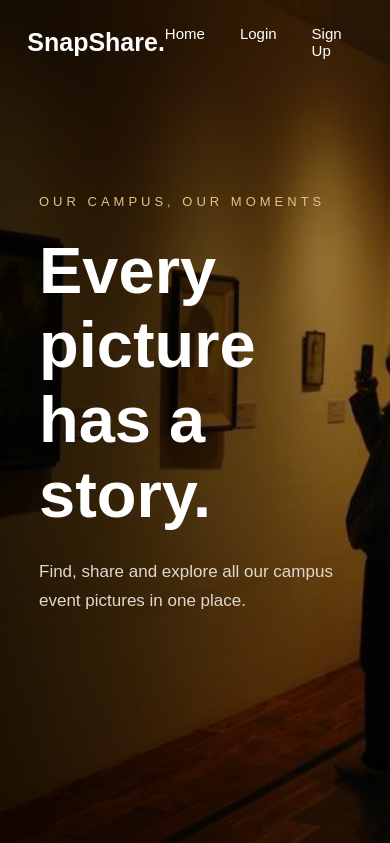
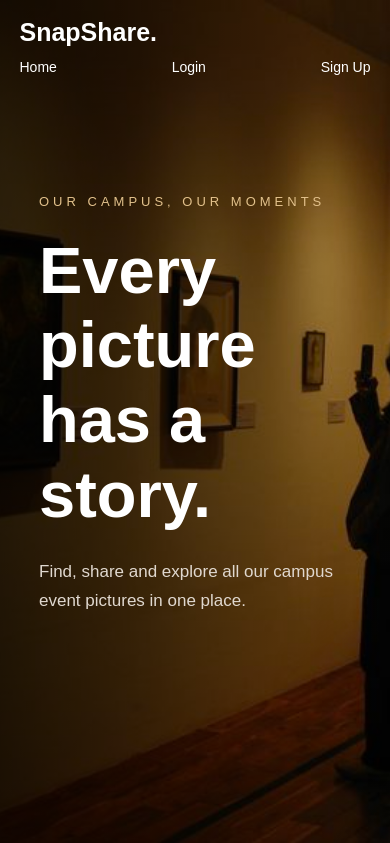
Before and after one commit to codeWith-Ume/snapShare, a Django app: page / in a window 390 px wide. Shown: the top 843 px of the page. Run offline with Django 5.2, Linux system fonts and the light colour scheme.

Commit message:
mobile navbar fix

```diff
--- a/static/css/style.css
+++ b/static/css/style.css
@@ -99,3 +99,33 @@ body {
 .explore-btn:hover {
     background: #e0bb83;
 }
+/* Mobile Navbar Fix */
+@media (max-width: 600px) {
+
+    .navbar {
+        width: 100%;
+        box-sizing: border-box;
+        padding: 18px 5%;
+        flex-direction: column;
+        align-items: flex-start;
+        gap: 12px;
+    }
+
+    .nav-links {
+        width: 100%;
+        display: flex;
+        justify-content: space-between;
+        align-items: center;
+        flex-wrap: wrap;
+        gap: 12px;
+    }
+
+    .nav-links a {
+        font-size: 14px;
+    }
+
+    .nav-links span {
+        font-size: 13px;
+    }
+
+}
```
